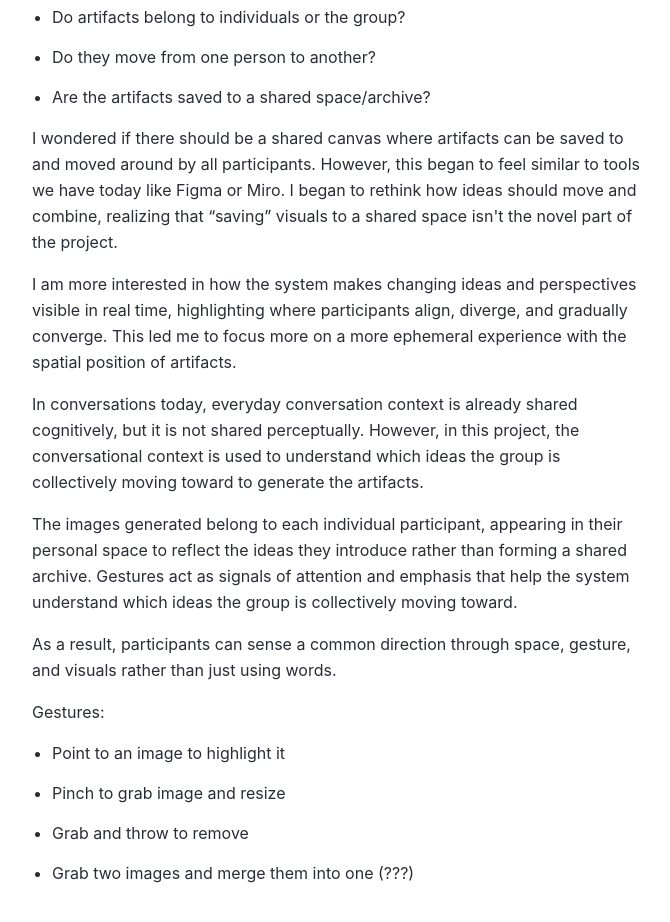
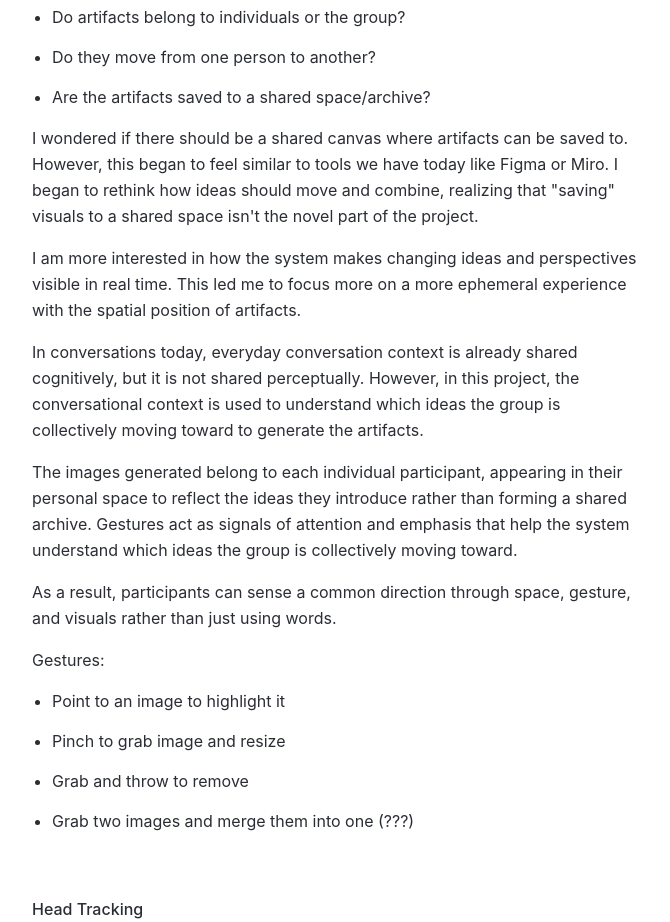
Before and after one commit to minhtnguy/minhtnguy.github.io, a Next.js app: page /projects/idm-thesis in a window 1280 px wide. Shown: the part 4920-5842 px from the top of the page, without its empty margins (304-974 px from the left). Built offline with nearby package versions, Linux system fonts and the light colour scheme.

Commit message:
update journal

```diff
--- a/app/projects/idm-thesis/page.mdx
+++ b/app/projects/idm-thesis/page.mdx
@@ -82,9 +82,9 @@ As I was thinking through the storyboard, some questions arose:
 - Do they move from one person to another?
 - Are the artifacts saved to a shared space/archive?
 
-I wondered if there should be a shared canvas where artifacts can be saved to and moved around by all participants. However, this began to feel similar to tools we have today like Figma or Miro. I began to rethink how ideas should move and combine, realizing that “saving” visuals to a shared space isn't the novel part of the project.
+I wondered if there should be a shared canvas where artifacts can be saved to. However, this began to feel similar to tools we have today like Figma or Miro. I began to rethink how ideas should move and combine, realizing that "saving" visuals to a shared space isn't the novel part of the project.
 
-I am more interested in how the system makes changing ideas and perspectives visible in real time, highlighting where participants align, diverge, and gradually converge. This led me to focus more on a more ephemeral experience with the spatial position of artifacts.
+I am more interested in how the system makes changing ideas and perspectives visible in real time. This led me to focus more on a more ephemeral experience with the spatial position of artifacts.
 
 In conversations today, everyday conversation context is already shared cognitively, but it is not shared perceptually. However, in this project, the conversational context is used to understand which ideas the group is collectively moving toward to generate the artifacts.
 
```
